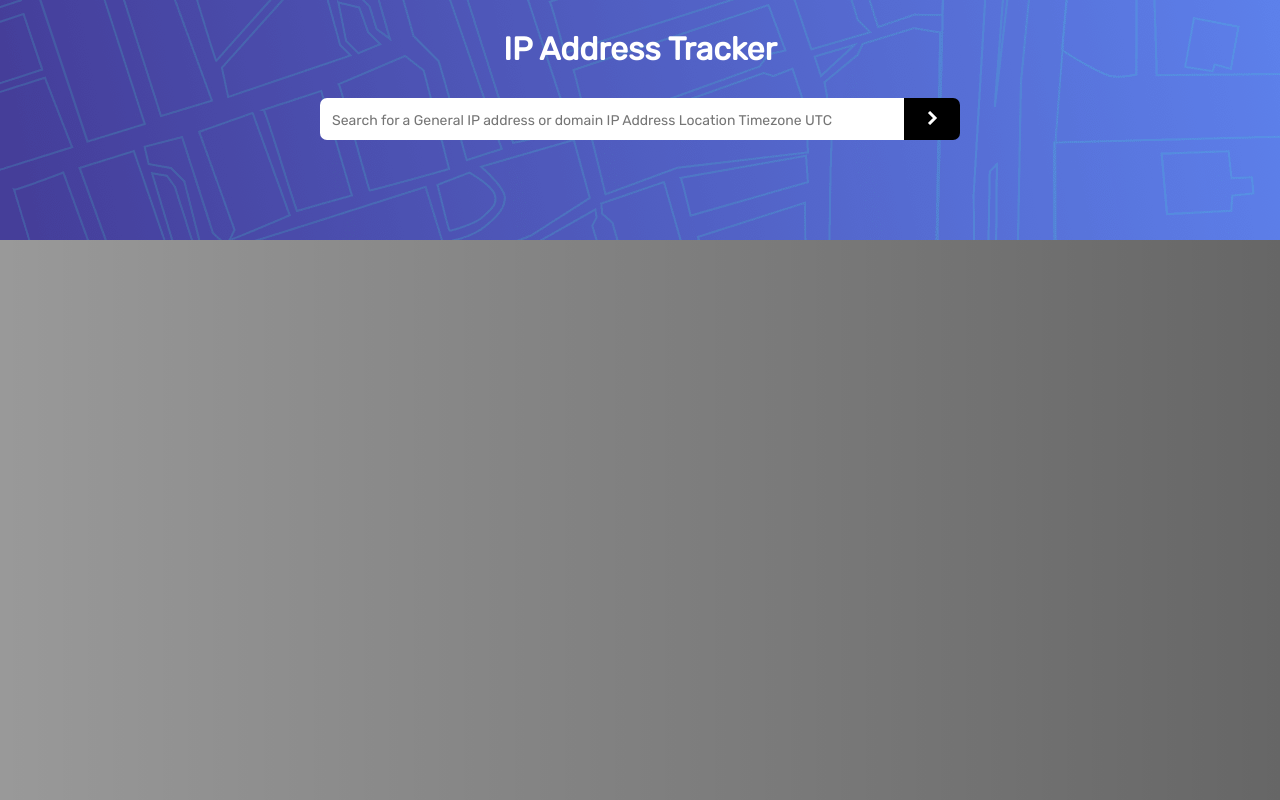
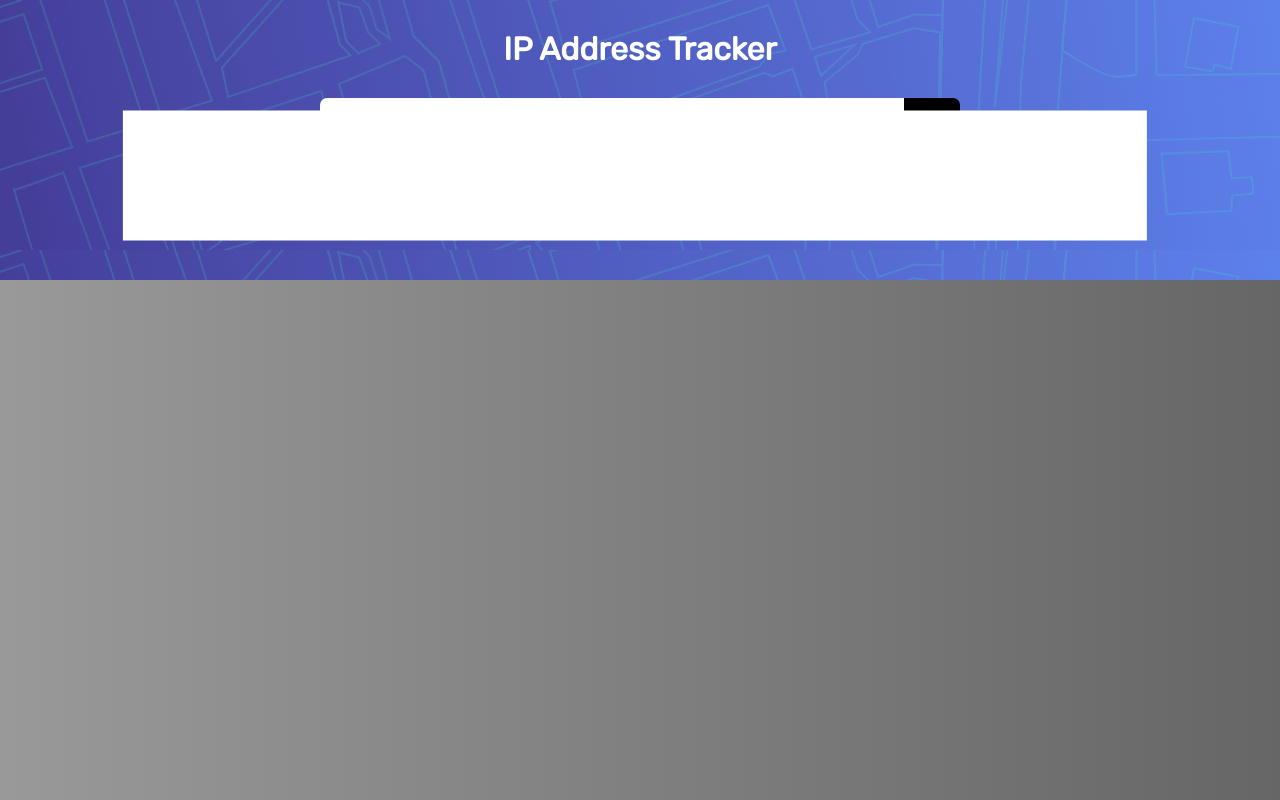
Before and after one commit to Samuel-Toriola/ip-address-tracker, a website built with Parcel: page index.html in a window 1280 px wide. Built offline with nearby package versions, Linux system fonts and the light colour scheme; no server answers.

Commit message:
Most recent commit

```diff
--- a/script.js
+++ b/script.js
@@ -34,7 +34,7 @@ const whereAmI = async function (ip = "") {
 
     const html = `
 
-        <ul>
+        <ul details__lists>
           <li class="details__list border">
             <h4>IP ADDRESS</h4>
             <p id="ip">${data.ip}</p>
--- a/style.css
+++ b/style.css
@@ -14,13 +14,13 @@ body {
 }
 .main {
   height: 100vh;
-  position: relative;
   display: grid;
-  grid-template-rows: 3fr 7fr;
+  grid-template-rows: 3.5fr 6.5fr;
 }
 
 .heading {
   width: 100%;
+  position: relative;
 
   background-image: url(images/pattern-bg.png);
 }
@@ -89,7 +89,15 @@ body {
   z-index: 1;
   text-align: center; */
   position: absolute;
+  background-color: white;
+  height: 13rem;
+  width: 80%;
+  z-index: 1000;
+  left: 0;
+  top: 50;
+  transform: translate(12%, 85%);
 }
+
 .details__list {
   text-align: center;
   padding: 30px;
```
